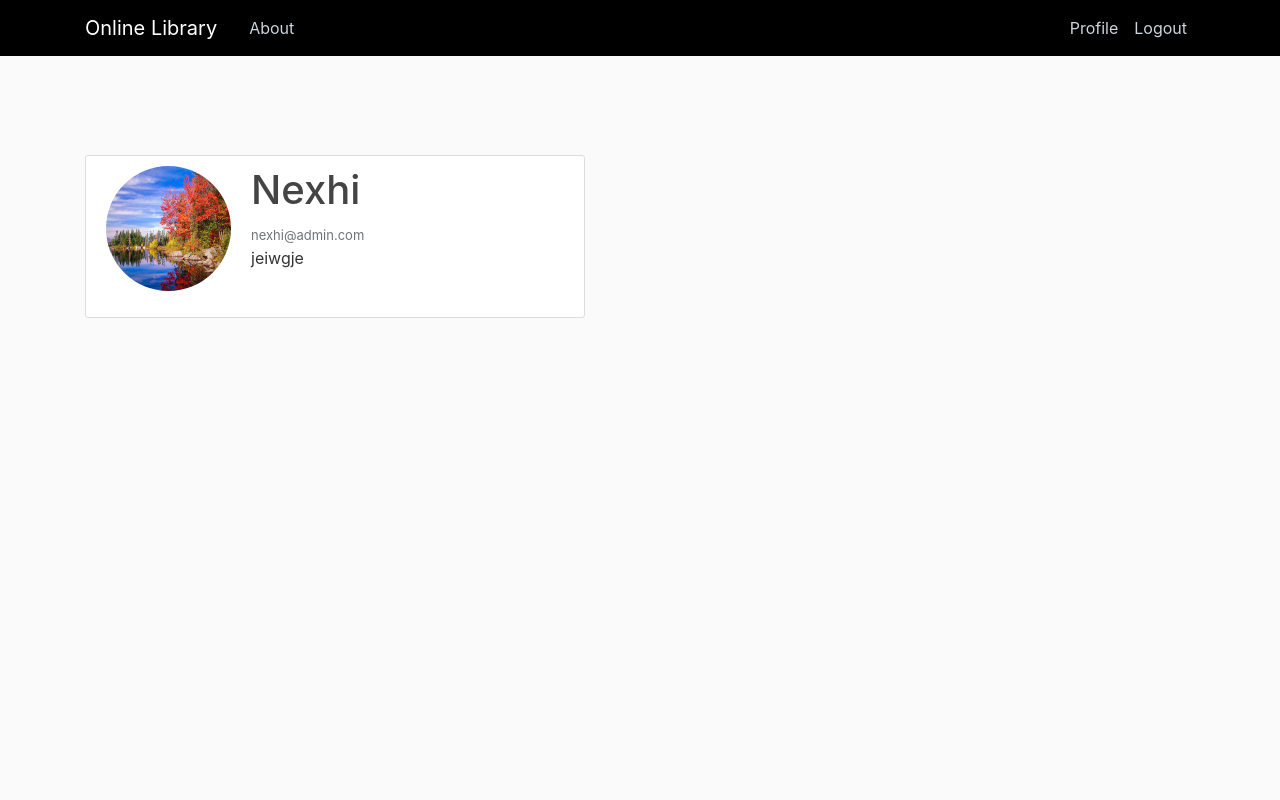
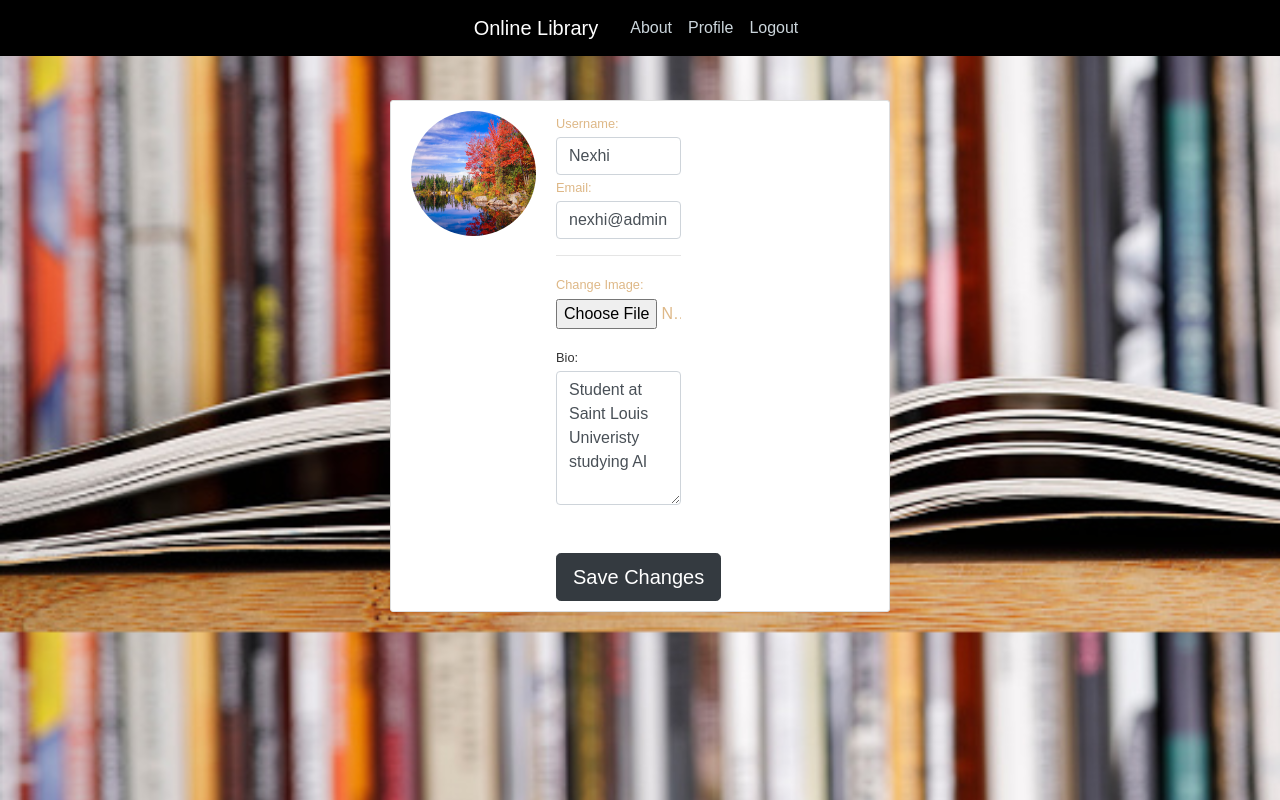
Before and after one commit to nexhis/E-library, a Django app: page /profile/ in a window 1280 px wide. Run offline with Django 4.2, Linux system fonts and the light colour scheme; a user stored in the database is signed in; data comes from the database, SQL or seed files in the repository; both versions use the stored data as it was after the commit; some libraries are stand-ins or nearby versions.

Commit message:
WIN-26 updated the user profile feature

```diff
--- a/Online_library/urls.py
+++ b/Online_library/urls.py
@@ -27,6 +27,7 @@ urlpatterns = [
     path('login/', auth_views.LoginView.as_view(template_name='users/loginpage.html'), name='login'),
     path('logout/', auth_views.LogoutView.as_view(template_name='users/logout.html'), name='logout'),
 
+
     path('', include('elibrary.urls')),
 
 ]
--- a/users/apps.py
+++ b/users/apps.py
@@ -4,3 +4,7 @@ from django.apps import AppConfig
 class UsersConfig(AppConfig):
     default_auto_field = 'django.db.models.BigAutoField'
     name = 'users'
+
+
+    def ready(self):
+        import users.signals
--- a/users/forms.py
+++ b/users/forms.py
@@ -1,6 +1,7 @@
 from django import forms
 from django.contrib.auth.models import User
 from django.contrib.auth.forms import UserCreationForm
+from .models import Profile
 
 
 class UserRegisterForm(UserCreationForm):
@@ -9,3 +10,26 @@ class UserRegisterForm(UserCreationForm):
     class Meta:
         model = User
         fields = ['username', 'email', 'password1', 'password2']
+
+
+
+
+class UpdateUserForm(forms.ModelForm):
+    username = forms.CharField(max_length=100,
+                               required=True,
+                               widget=forms.TextInput(attrs={'class': 'form-control'}))
+    email = forms.EmailField(required=True,
+                             widget=forms.TextInput(attrs={'class': 'form-control'}))
+
+    class Meta:
+        model = User
+        fields = ['username', 'email']
+
+
+class UpdateProfileForm(forms.ModelForm):
+    image = forms.ImageField(widget=forms.FileInput(attrs={'class': 'form-control-file'}))
+    bio = forms.CharField(widget=forms.Textarea(attrs={'class': 'form-control', 'rows': 5}))
+
+    class Meta:
+        model = Profile
+        fields = ['image', 'bio']
--- /dev/null
+++ b/users/static/users/css/profile.css
@@ -0,0 +1,34 @@
+body{
+    margin: 0;
+    padding: 0;
+    font-family: sans-serif;
+    background: url(profile.jpg);
+    background-size: cover;
+}
+
+.col-md-4 {
+    visibility: hidden;
+}
+
+.fixed-top {
+    background-color: black;
+  }
+
+.content-section{
+    margin-top: 100px;
+    width: 500px;
+}
+.col-md-8 {
+    max-width: fit-content;
+    align-self: center;
+}
+.mb-4, .my-4{
+    text-align: center;
+}
+.pt-3, .py-3{
+    text-align: center;
+}
+.container{
+    max-width: max-content;
+
+}
--- a/users/templates/users/profile.html
+++ b/users/templates/users/profile.html
@@ -1,15 +1,48 @@
 {% extends "elibrary/base.html" %}
 {% load crispy_forms_tags %}
 {% block content %}
+{%load static%}
+<link rel="stylesheet" type="text/css" href="{% static 'users/css/profile.css' %}">
     <div class="content-section">
       <div class="media">
         <img class="rounded-circle account-img" src="{{ user.profile.image.url }}">
         <div class="media-body">
-          <h2 class="account-heading">{{ user.username }}</h2>
-          <p class="text-secondary">{{ user.email }}</p>
-          <p class="text-secondary-first">jeiwgje{{ user.bio }}</p>
-          <p class="text-secondary-second">{{ user.major }}</p>
+
         </div>
-      </div>
-    </div>
-{% endblock content %}
+        {% if user_form.errors %}
+            <div class="alert alert-danger alert-dismissible" role="alert">
+                <div id="form_errors">
+                    {% for key, value in user_form.errors.items %}
+                        <strong>{{ value }}</strong>
+                    {% endfor %}
+                </div>
+                <button type="button" class="close" data-dismiss="alert" aria-label="Close">
+                    <span aria-hidden="true">&times;</span>
+                </button>
+            </div>
+        {% endif %}
+        <div class="form-content">
+            <form method="post" enctype="multipart/form-data">
+                {% csrf_token %}
+                <div class="form-row">
+                    <div class="col-md-5">
+                        <div class="form-group">
+                            <label class="small mb-1">Username:</label>
+                                {{ user_form.username }}
+                            <label class="small mb-1">Email:</label>
+                                {{ user_form.email }}
+                        </div>
+                        <div class="form-group">
+
+                            <hr>
+                            <label class="small mb-1">Change Image:</label>
+                            {{ profile_form.image }}
+                        </div>
+                        <label class="small mb-1">Bio:</label> {{ profile_form.bio }}
+                    </div>
+                </div>
+                <br><br>
+                <button type="submit" class="btn btn-dark btn-lg">Save Changes</button>
+            </form>
+        </div>
+    {% endblock content %}
--- a/users/views.py
+++ b/users/views.py
@@ -2,6 +2,8 @@ from django.shortcuts import render, redirect
 from django.contrib import messages
 from .forms import UserRegisterForm
 from django.contrib.auth.decorators import login_required
+from .forms import UpdateUserForm, UpdateProfileForm
+
 
 
 def register(request):
@@ -20,3 +22,21 @@ def register(request):
 @login_required
 def profile(request):
     return render(request, 'users/profile.html')
+
+
+@login_required
+def profile(request):
+    if request.method == 'POST':
+        user_form = UpdateUserForm(request.POST, instance=request.user)
+        profile_form = UpdateProfileForm(request.POST, request.FILES, instance=request.user.profile)
+
+        if user_form.is_valid() and profile_form.is_valid():
+            user_form.save()
+            profile_form.save()
+            messages.success(request, 'Your profile is updated successfully')
+            return redirect(to='profile')
+    else:
+        user_form = UpdateUserForm(instance=request.user)
+        profile_form = UpdateProfileForm(instance=request.user.profile)
+
+    return render(request, 'users/profile.html', {'user_form': user_form, 'profile_form': profile_form})
```
Also changed, not shown: users/signals.py (added, +14 -0 lines), db.sqlite3, media/default.jpg (added), media/profile_pics/pics_2A2fJoQ.jpg (added), media/profile_pics/pics_oqg151J.jpg (added), users/static/users/css/profile.jpg (added).
